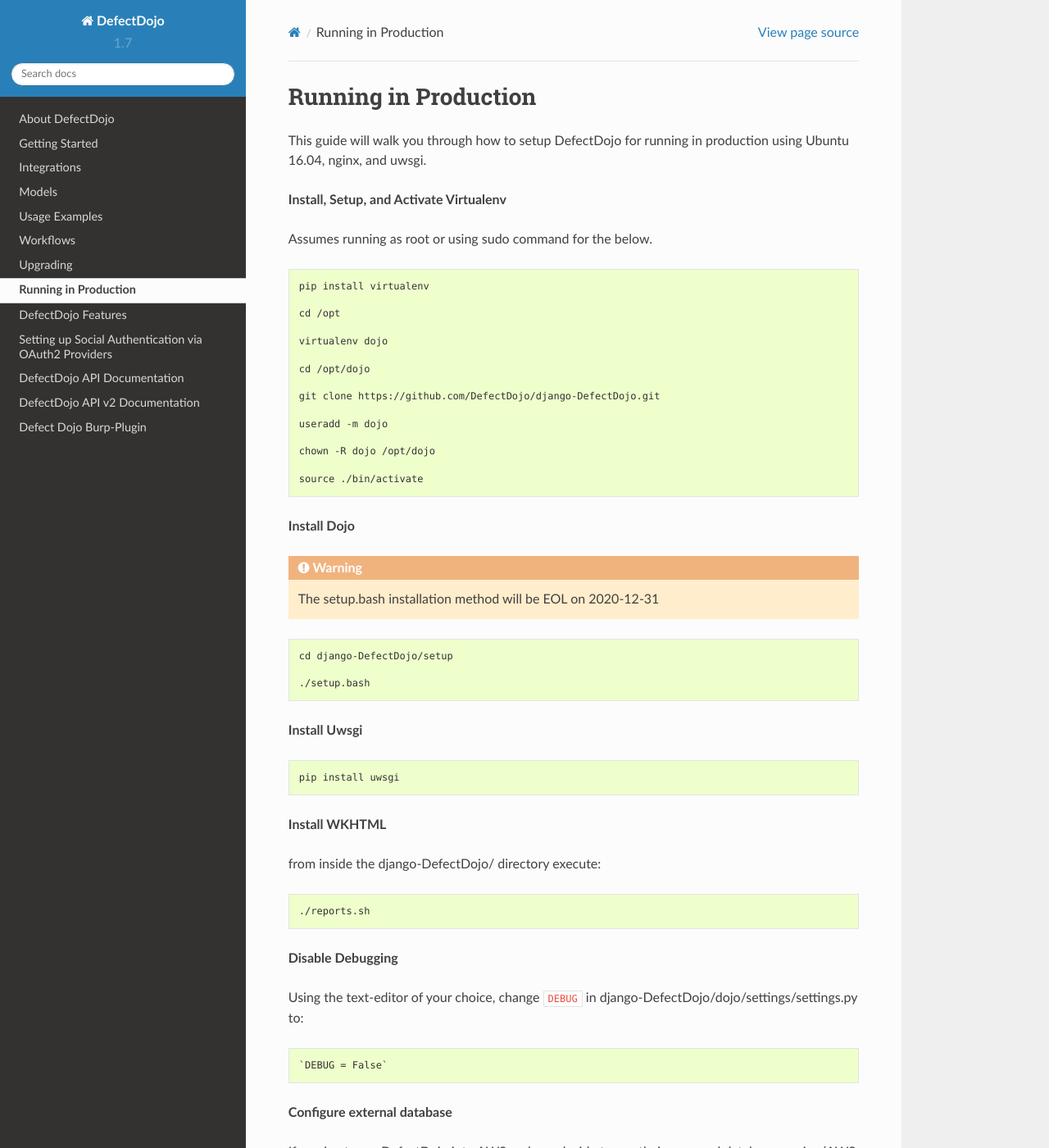
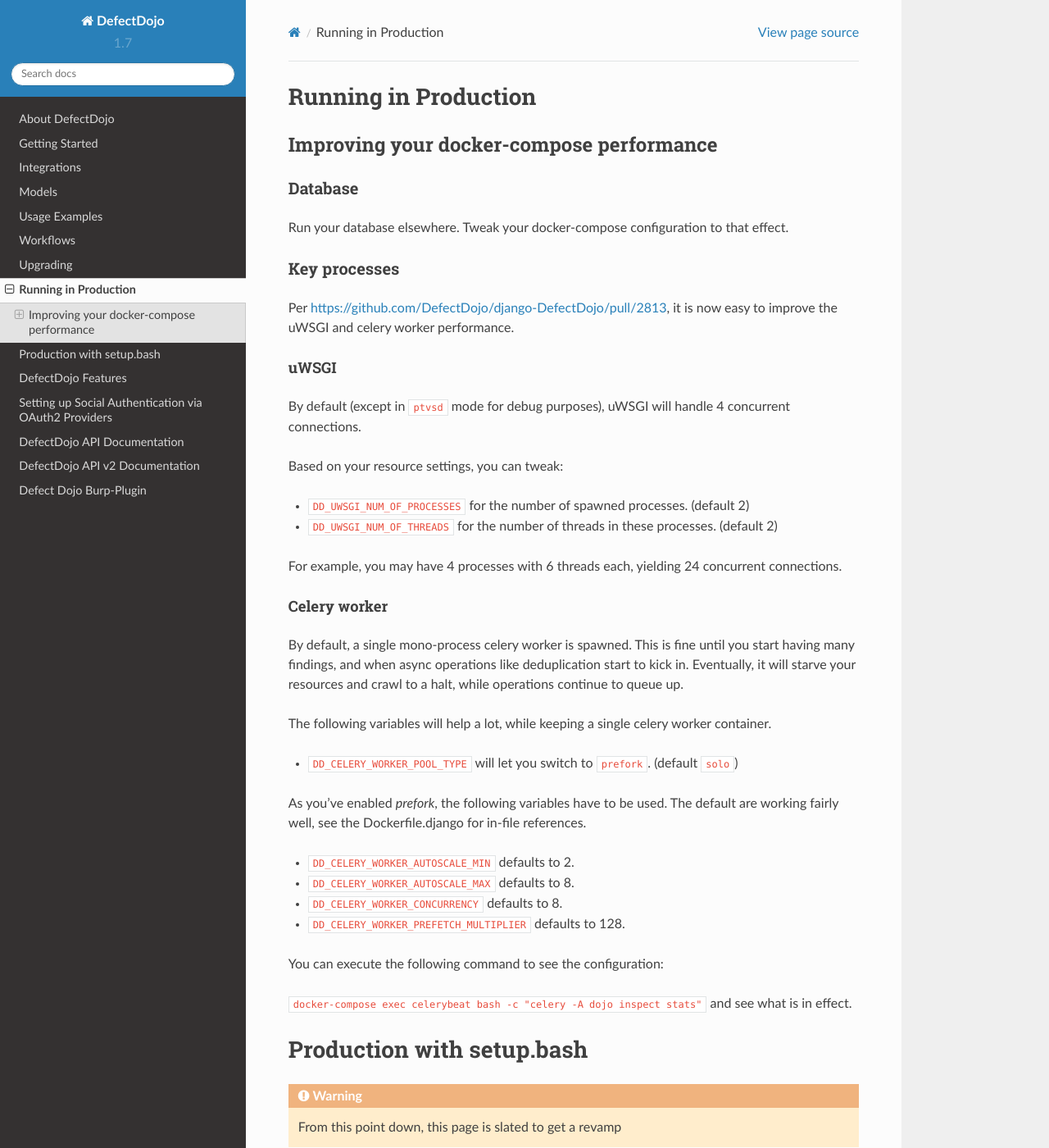
Before and after one commit to DefectDojo/Documentation, a Sphinx documentation site: the page built from docs/running-in-production.rst, in a window 1280 px wide and 1400 px high. Shown: the whole window at 82% size. Built offline with Sphinx 7.4.7 and the Read the Docs theme 2.0.0, drawn with Linux system fonts in a browser that asks for light colours.

Commit message:
Perf tips (#125)
Signed-off-by: Fred Blaise <fred.blaise@protonmail.com>

```diff
--- a/docs/running-in-production.rst
+++ b/docs/running-in-production.rst
@@ -1,5 +1,52 @@
 Running in Production
 =====================
+
+Improving your docker-compose performance
+-----------------------------------------
+
+Database
+^^^^^^^^
+Run your database elsewhere. Tweak your docker-compose configuration to that effect.
+
+Key processes
+^^^^^^^^^^^^^
+Per https://github.com/DefectDojo/django-DefectDojo/pull/2813, it is now easy to improve the uWSGI and celery worker performance.
+
+uWSGI
+"""""
+By default (except in ``ptvsd`` mode for debug purposes), uWSGI will handle 4 concurrent connections.
+
+Based on your resource settings, you can tweak:
+
+* ``DD_UWSGI_NUM_OF_PROCESSES`` for the number of spawned processes. (default 2)
+* ``DD_UWSGI_NUM_OF_THREADS`` for the number of threads in these processes. (default 2)
+
+For example, you may have 4 processes with 6 threads each, yielding 24 concurrent connections.
+
+Celery worker
+"""""""""""""
+By default, a single mono-process celery worker is spawned. This is fine until you start having many findings, and when async operations like deduplication start to kick in. Eventually, it will starve your resources and crawl to a halt, while operations continue to queue up.
+
+The following variables will help a lot, while keeping a single celery worker container.
+
+* ``DD_CELERY_WORKER_POOL_TYPE`` will let you switch to ``prefork``. (default ``solo``)
+
+As you've enabled `prefork`, the following variables have to be used. The default are working fairly well, see the Dockerfile.django for in-file references.
+
+* ``DD_CELERY_WORKER_AUTOSCALE_MIN`` defaults to 2.
+* ``DD_CELERY_WORKER_AUTOSCALE_MAX`` defaults to 8.
+* ``DD_CELERY_WORKER_CONCURRENCY`` defaults to 8.
+* ``DD_CELERY_WORKER_PREFETCH_MULTIPLIER`` defaults to 128.
+
+You can execute the following command to see the configuration:
+
+``docker-compose exec celerybeat bash -c "celery -A dojo inspect stats"`` and see what is in effect.
+
+Production with setup.bash
+==========================
+
+.. warning::
+   From this point down, this page is slated to get a revamp
 
 This guide will walk you through how to setup DefectDojo for running in production using Ubuntu 16.04, nginx, and uwsgi.
 
```
